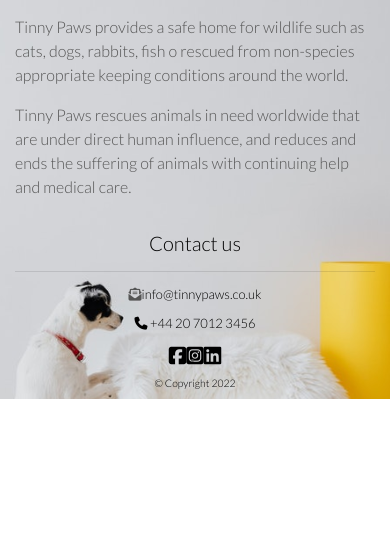
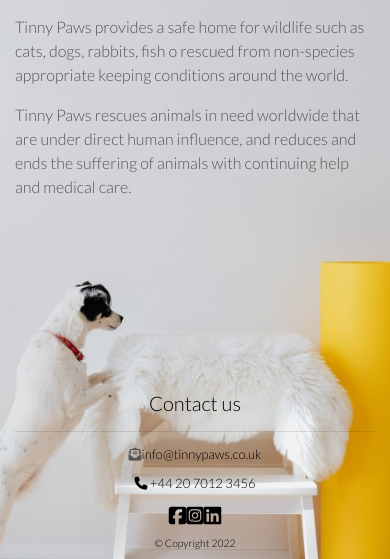
Before and after one commit to kaanalptkn/tinypaws-p4-ka, a Django app: page /about/ in a window 390 px wide. Shown: the part 971-1530 px from the top of the page. Before the commit the page ends 1370 px from the top, so only its background shows below. Run offline with Django 3.2, Linux system fonts and the light colour scheme; some libraries are stand-ins or nearby versions.

Commit message:
Added footer  margin top for large screen

```diff
--- a/static/css/base.css
+++ b/static/css/base.css
@@ -427,3 +427,9 @@ footer {
         margin-top: 4rem;
     }
 }
+
+@media (max-width: 1199.98px) {
+    footer {
+        margin-top: 10rem;
+    }
+}
```
